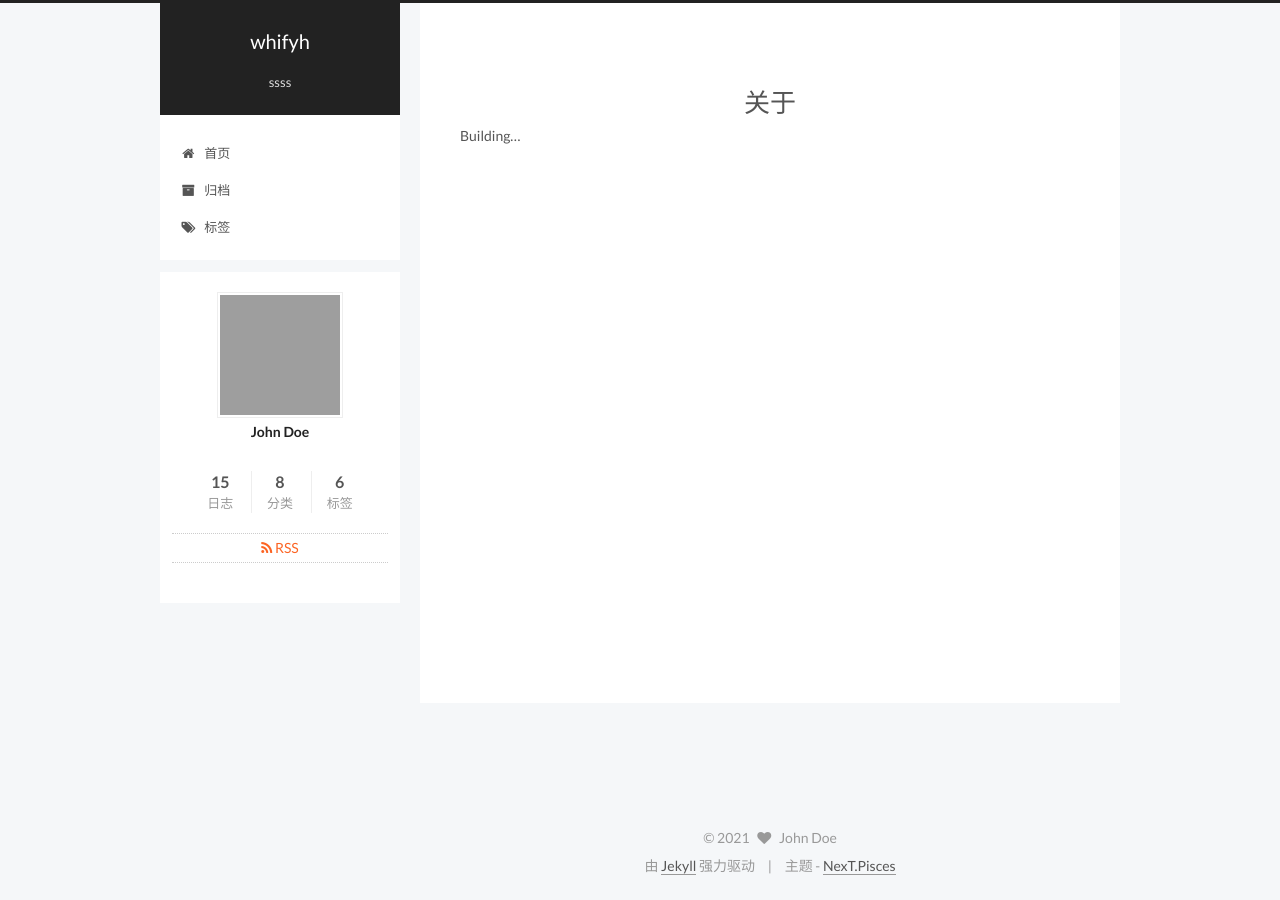
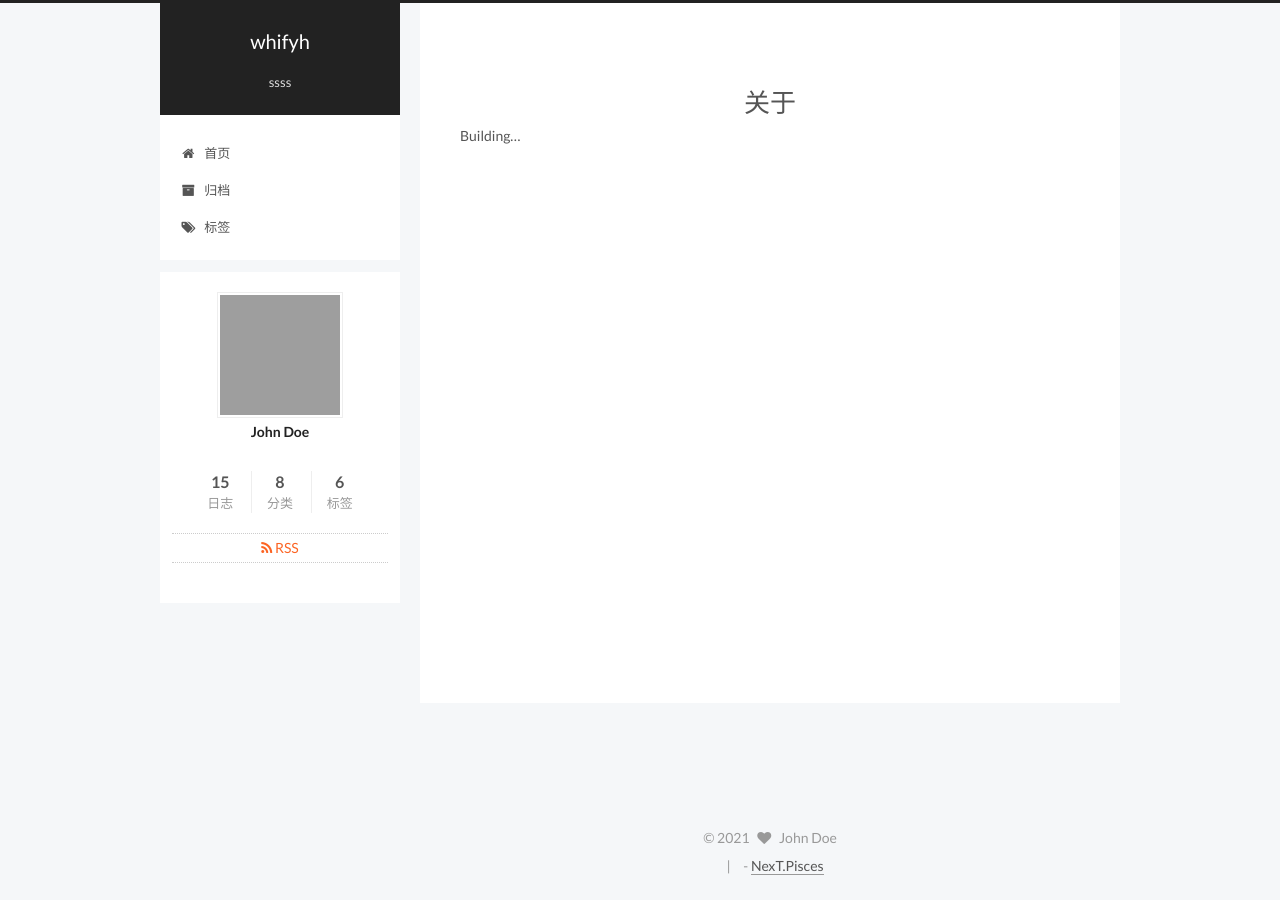
Before and after one commit to whifyh/whifyh.github.io, a Jekyll site: the page built from about/index.md, in a window 1280 px wide. Built offline with Jekyll 4.4.1, drawn with Linux system fonts in a browser that asks for light colours; grey boxes are pictures that could not be loaded.

Commit message:
Update zh-Hans.yml

```diff
--- a/_data/languages/zh-Hans.yml
+++ b/_data/languages/zh-Hans.yml
@@ -49,8 +49,10 @@ page:
   tags: 标签
 
 footer:
-  powered: "由 %s 强力驱动"
-  theme: 主题
+  #powered: "由 %s 强力驱动"
+  powered: ""
+  #theme: 主题
+  theme:
 
 counter:
   tag_cloud:
```
